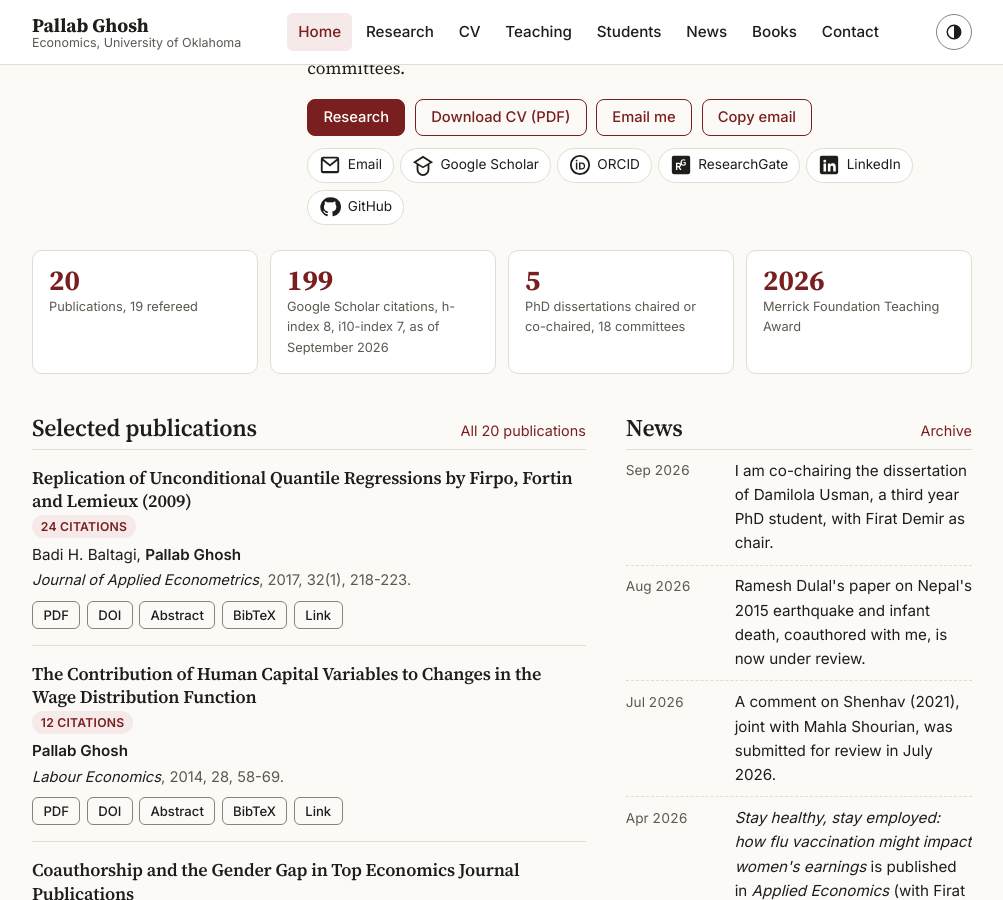
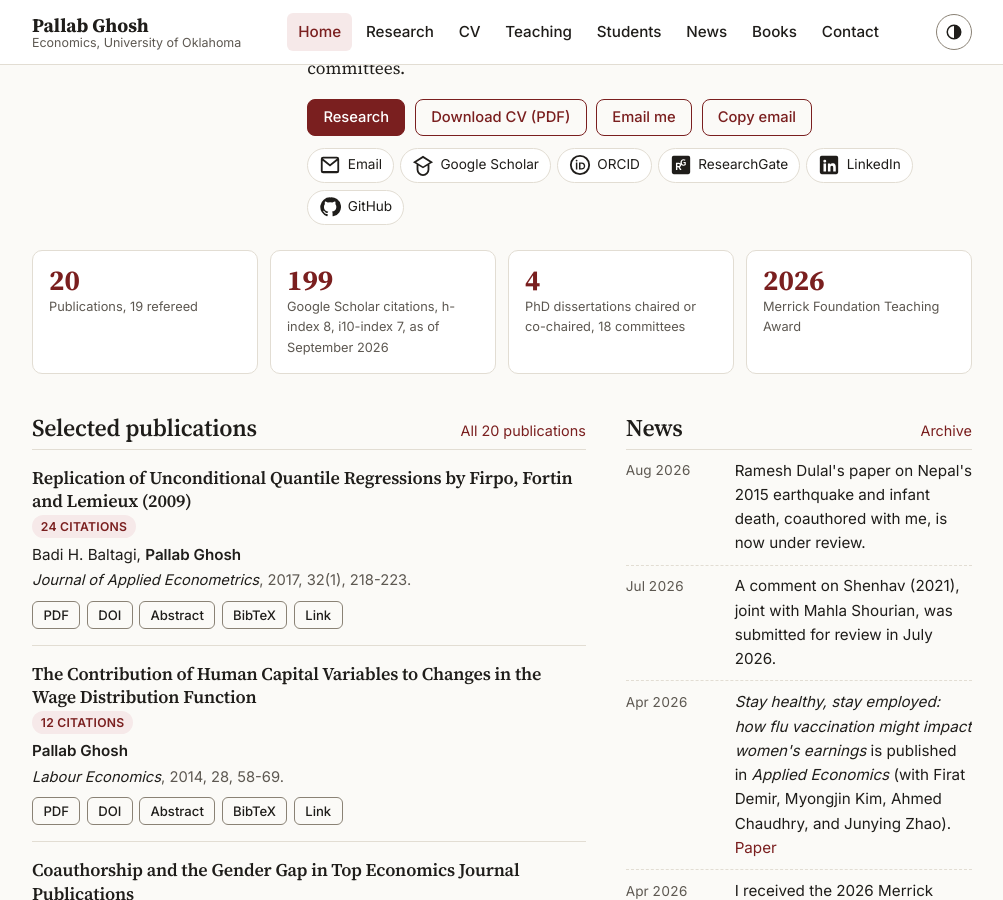
Before and after one commit to paghosh/paghosh.github.io, a Jekyll site: the page built from index.html, in a window 1280 px wide and 900 px high, scrolled down 771 px. Shown: the whole window, without its empty margins (138-1141 px from the left). Built offline with Jekyll 4.4.1, drawn with Linux system fonts in a browser that asks for light colours; some of the changed text lies outside the part shown.

Commit message:
Remove Damilola Usman from advisees, news, and CV
Co-Authored-By: Claude Fable 5.1 <noreply@anthropic.com>

```diff
--- a/_config.yml
+++ b/_config.yml
@@ -24,7 +24,7 @@ author:
   map_url: https://maps.google.com/?q=308+Cate+Center+Drive,+Norman,+OK+73072
   photo: /assets/img/headshot.jpg
   cv_pdf: /assets/cv/CV_Pallab_Ghosh.pdf
-  cv_pdf_date: September 2026
+  cv_pdf_date: October 2026
 
 profiles:
   scholar: QWA-vfoAAAAJ
--- a/_data/news.yml
+++ b/_data/news.yml
@@ -1,8 +1,6 @@
 # News feed. Newest first. Add one block per event.
 # date: YYYY-MM-DD   text: plain sentence (Markdown links allowed). The site displays month and year only, so use the first of the month when the exact day is not known.
 
-- date: 2026-09-01
-  text: "I am co-chairing the dissertation of Damilola Usman, a third year PhD student, with Firat Demir as chair."
 - date: 2026-08-25
   text: "Ramesh Dulal's paper on Nepal's 2015 earthquake and infant death, coauthored with me, is now under review."
 - date: 2026-07-15
--- a/_data/students.yml
+++ b/_data/students.yml
@@ -1,10 +1,5 @@
 # Doctoral advisees, committees, and undergraduate honors students.
 advisees:
-  - name: Damilola Usman
-    field: Economics
-    years: 2024 to present
-    role: Co-chair, with Firat Demir as chair
-    placement: Third year PhD student
   - name: Ramesh Dulal
     field: Labor Economics
     years: 2023 to 2027
```
Also changed, not shown: 2 other files.
